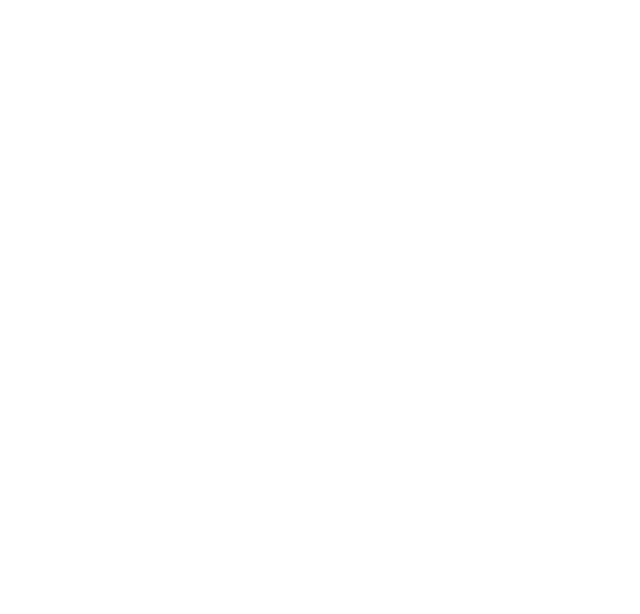
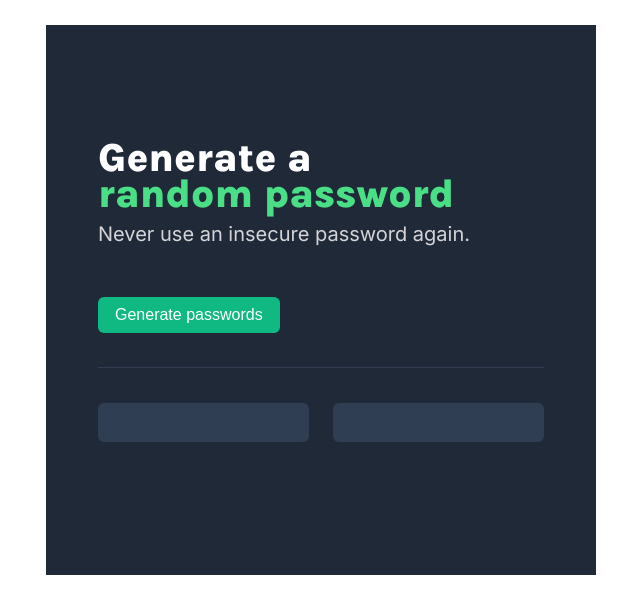
Before and after one commit to taylornorris/scrimba_password_generator, a plain HTML site: page index.html in a window 1280 px wide. Shown: the whole page, without its empty margins (319-959 px from the left). Drawn offline with Linux system fonts and the light colour scheme.

Commit message:
Add HTML and styling

```diff
--- a/index.html
+++ b/index.html
@@ -3,10 +3,31 @@
 <head>
     <meta charset="UTF-8">
     <meta name="viewport" content="width=device-width, initial-scale=1.0">
-    <link ref="stylesheet" href="styles.css">
+    <link rel="stylesheet" href="styles.css">
+    <link rel="preconnect" href="https://fonts.googleapis.com">
+<link rel="preconnect" href="https://fonts.gstatic.com" crossorigin>
+<link href="https://fonts.googleapis.com/css2?family=Karla:ital,wght@0,200..800;1,200..800&display=swap" rel="stylesheet">
+<link rel="preconnect" href="https://fonts.googleapis.com">
+<link rel="preconnect" href="https://fonts.gstatic.com" crossorigin>
+<link href="https://fonts.googleapis.com/css2?family=Inter:wght@100..900&family=Karla:ital,wght@0,200..800;1,200..800&display=swap" rel="stylesheet">
     <title>Document</title>
 </head>
 <body>
+    <div class="container">
 
+        <h1 class="h_line_one">Generate a</h1>
+        <h1 class="h_line_two">random password</h1>
+        <h2 class="support_text">Never use an insecure password again.</h2>
+
+        <button class="generate_btn">Generate passwords</button>
+
+        <div class="divider"></div>
+
+        <div class="password_div">
+            <p id="password_one" class="password_field"></p>
+            <p id="password_two" class="password_field"></p>
+        </div>
+
+    </div>
 </body>
 </html>
--- a/styles.css
+++ b/styles.css
@@ -1,3 +1,82 @@
 * {
     margin: 0;
+    box-sizing: border-box;
 }
+
+body {
+    font-family: "Inter", sans-serif;
+}
+
+.container {
+    height: 550px;
+    width: 550px;
+    margin: 25px auto;
+    padding: 115px 52px;
+    background: #1F2937;
+}
+
+h1 {
+    font-family: "Karla", sans-serif;
+    font-size: 40px;
+    font-weight: 800;
+    line-height: .9;
+}
+
+.h_line_one {
+    color: white;
+}
+
+.h_line_two {
+    color: #4ADF86;
+}
+
+h2 {
+    font-size: 20px;
+    font-weight: 400;
+    color: #D5D4D8;
+    margin-top: 10px;
+}
+
+button {
+    margin-top: 51px;
+    padding: 9px 17px;
+    color: white;
+    font-size: 16px;
+    font-weight: 400;
+    background: #10B981;
+    border: none;
+    border-radius: 6px;
+}
+
+button:hover {
+    border: 1px solid white;
+}
+
+button:active {
+    background-color: white;
+    color: #10B981;
+}
+
+.divider {
+    width: 100%;
+    height: 35px;
+    border-bottom: 1px solid #2F3E53;
+}
+
+.password_div {
+    padding-top: 35px;
+    display: flex;
+    justify-content: space-between;
+    text-align: center;
+}
+
+.password_field {
+    height: 39px;
+    width: 211px;
+    background: #2F3E53;
+    border-radius: 6px;
+    color: #55F991;
+    font-size: 16px;
+    font-weight: 400;
+    line-height: 2.43;
+}
```
